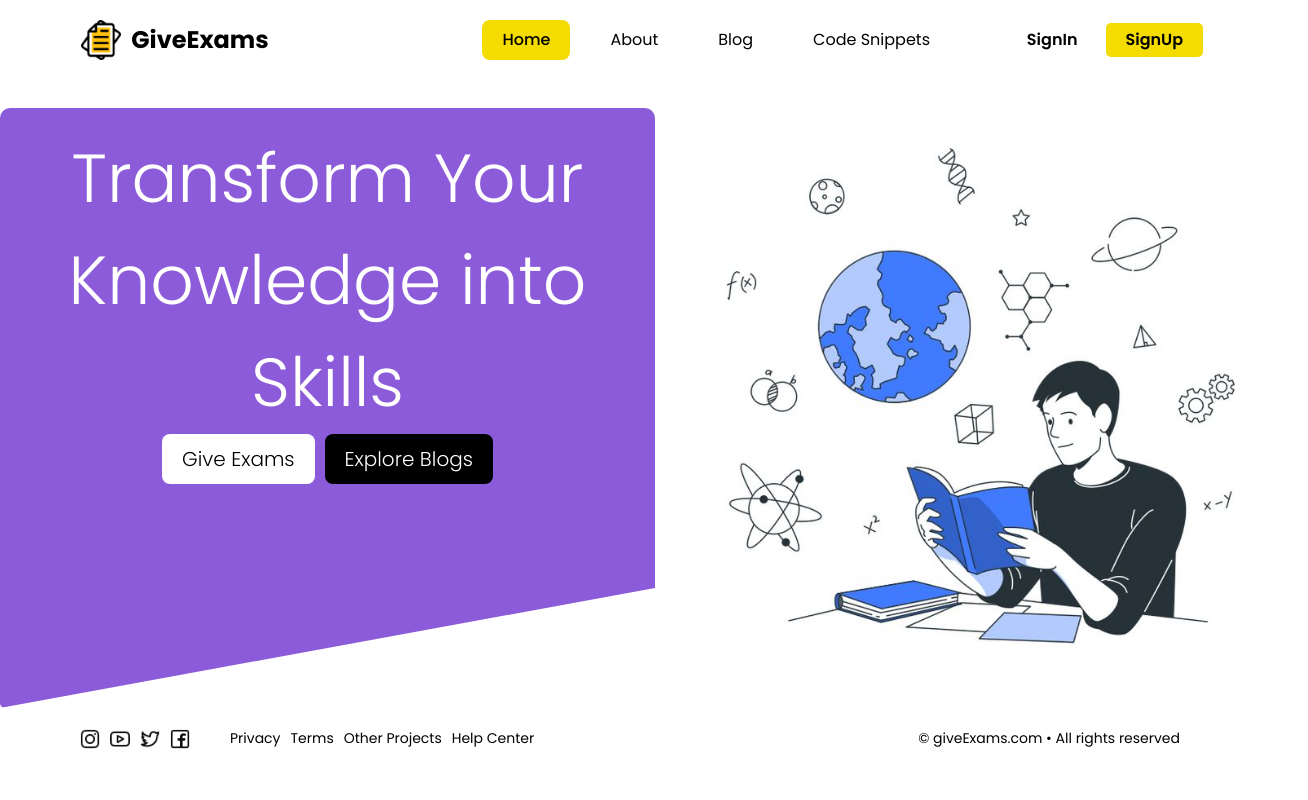
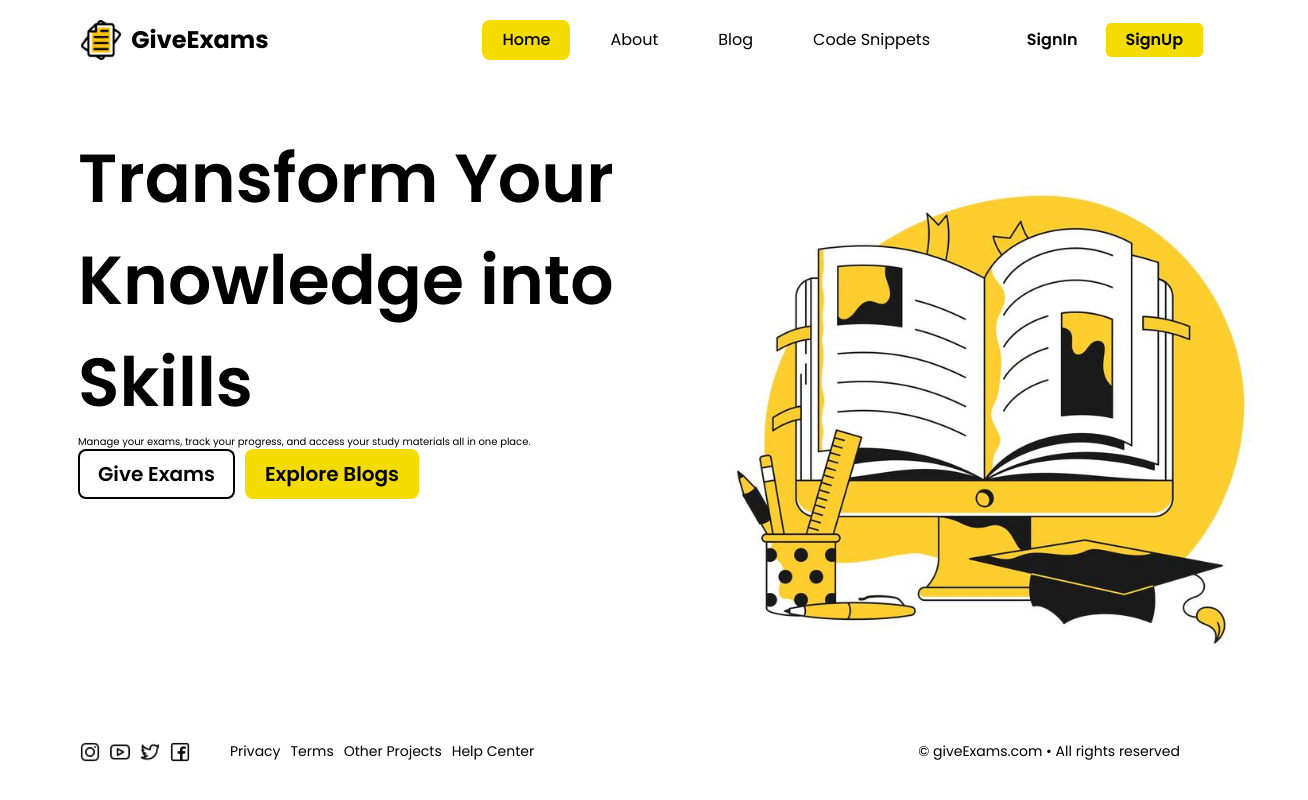
Before and after one commit to ArchitGupta07/exam-platform, a Next.js app: page / in a window 1280 px wide. Shown: the whole page, 1308 px wide, since content can reach past the window. Built offline with nearby package versions, Linux system fonts and the light colour scheme.

Commit message:
HeroSection updated

```diff
--- a/app/page.tsx
+++ b/app/page.tsx
@@ -1,3 +1,4 @@
+import ExamsSection from "@/components/dashboard/exams-section/examsSection";
 import HeroSection from "@/components/dashboard/hero-section/heroSection";
 import Image from "next/image";
 
@@ -5,6 +6,7 @@ export default function Home() {
   return (
    <main>
     <HeroSection/>
+    <ExamsSection/>
    </main>
   );
 }
--- /dev/null
+++ b/components/dashboard/exams-section/examsSection.tsx
@@ -0,0 +1,12 @@
+import React from 'react'
+import "./examsSection.css";
+
+const ExamsSection = () => {
+  return (
+    <div>
+
+    </div>
+  )
+}
+
+export default ExamsSection
--- a/components/dashboard/hero-section/heroSection.css
+++ b/components/dashboard/hero-section/heroSection.css
@@ -1,29 +1,31 @@
 .hero-section .container{
     display: flex;
     gap: 1rem;
-    margin-top: 2.8rem;
+    margin: 2.8rem;
+    /* border: 1px solid red; */
+    padding: 0 3rem;
 }
 .hero-section .info-side{
     flex: 1;
-    color: #fff;
-    /* border: 1px solid red; */
+    color: #000000;
     /* text-align: center; */
+    /* text-align: left; */
     padding: 2rem 2rem;
 
-    background-color:#8c5bd9;
+    /* background-color:#8c5bd9; */
     /* background-color: var(--primary-color); */
-    clip-path: polygon(0 0, 100% 0%, 100% 80%, 0% 100%);
-    border-radius: 10px 10px 5px 5px ;
+    /* clip-path: polygon(0 0, 100% 0%, 100% 80%, 0% 100%); */
+    /* border-radius: 10px 10px 5px 5px ; */
 
     .headline{
         font-size: 6.8rem;
-        font-weight: 300;
-        text-align: center;
+        font-weight: 600;
+        /* text-align: center; */
     }
     .explore-info{
         display: flex;
         gap: 1rem;
-        justify-content: center;
+        /* justify-content: center; */
 
     }
 
@@ -31,16 +33,33 @@
         padding:1rem 2rem;
         display: flex;
         font-size: 2rem;
-        font-weight: 300;
+        /* font-weight: 300; */
+        font-weight: 600;
         border-radius: .8rem;
     }
     .to-Exam-btn{
         background-color: #fff;
         color: black;
+        box-shadow: inset 0 0 0 2px black;
+
+    }
+    .to-Exam-btn:hover{
+        background-color: #000;
+        /* color: black; */
+        color: var(--primary-color);
+        /* box-shadow: inset 0 0 0 2px var(--primary-color); */
 
     }
     .to-blog-btn{
-        background-color: black;
+        background-color: var(--primary-color);
+
+        color: rgb(0, 0, 0);
+    }
+    .to-blog-btn:hover{
+        background: #000;
+        font-weight: 600;
+
+        color:var(--primary-color);;
     }
 }
 
--- a/components/dashboard/hero-section/heroSection.tsx
+++ b/components/dashboard/hero-section/heroSection.tsx
@@ -11,13 +11,14 @@ const HeroSection = () => {
 
         <div className="info-side">
             <h1 className='headline'>Transform Your Knowledge into Skills</h1>
+            <p>Manage your exams, track your progress, and access your study materials all in one place.</p>
             <div className="explore-info">
               <button className='to-Exam-btn'>Give Exams</button>
               <button className='to-blog-btn'>Explore Blogs</button>
             </div>
         </div>
         <div className="image-side">
-            <Image src="/hero_img2.jfif" alt='hero-image' width={600} height={400}/>
+            <Image src="/hero_image3.jpg" alt='hero-image' width={600} height={400}/>
         </div>
         </div>
 
```
Also changed, not shown: components/dashboard/exams-section/examsSection.css (added), public/hero_image3.jpg (added).
